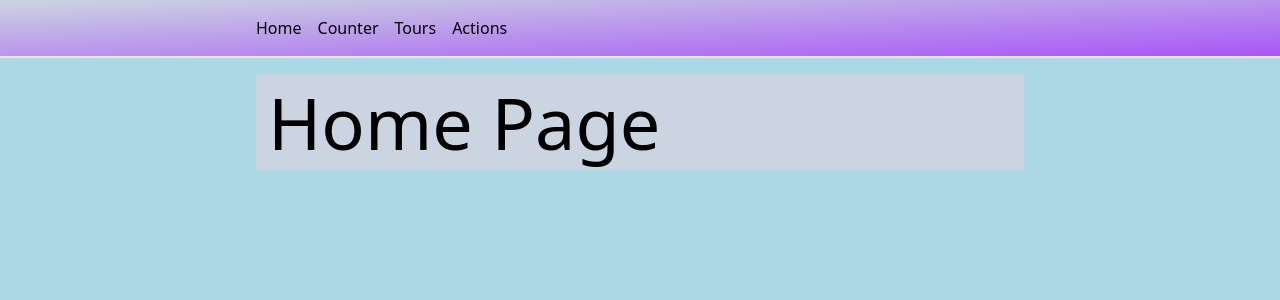
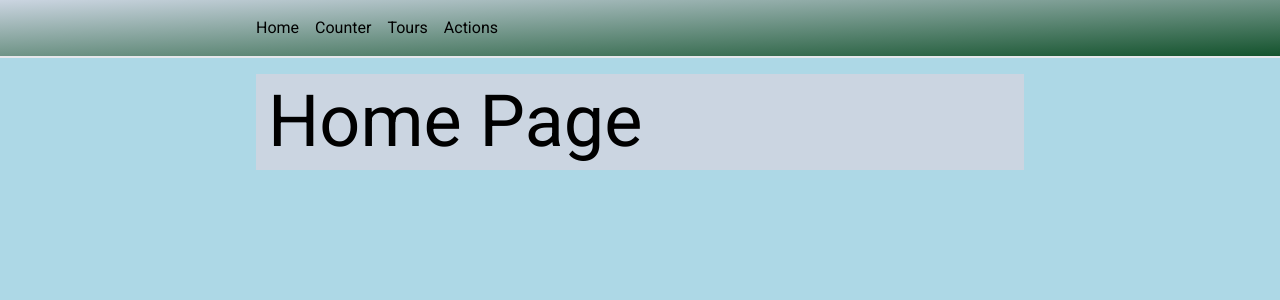
Before and after one commit to akolle/nextjs-tutorial, a Next.js app: page / in a window 1280 px wide. Shown: the top 300 px of the page. Built offline with nearby package versions, Linux system fonts and the light colour scheme.

Commit message:
fonts and update to css to green navbar

```diff
--- a/app/layout.tsx
+++ b/app/layout.tsx
@@ -1,5 +1,10 @@
-import Navbar from '../components/Navbar'
+import Navbar from '@/components/Navbar'
 import './globals.css'
+import { Inter, Inconsolata, Roboto } from 'next/font/google'
+
+const inter = Inter({ subsets: ['cyrillic'] })
+const incon = Inconsolata({ subsets: ['latin'] })
+const roboto = Roboto({ subsets: ['latin'], weight: ['400'] })
 
 export default function RootLayout({
   children,
@@ -8,7 +13,7 @@ export default function RootLayout({
 }) {
   return (
     <html lang="en">
-      <body>
+      <body className={roboto.className}>
         <Navbar />
         <main className="max-w-3xl mx-auto py-4">{children}</main>
       </body>
--- a/components/Navbar.tsx
+++ b/components/Navbar.tsx
@@ -2,29 +2,29 @@ import Link from 'next/link'
 
 function Navbar() {
   return (
-    <nav className=" border-b-2 bg-gradient-to-br from-slate-300 to-purple-500">
+    <nav className=" border-b-2 bg-gradient-to-br from-slate-300 to-green-900">
       <div className="max-w-3xl mx-auto py-4 flex gap-x-4">
         <Link
           href="/"
-          className="transition duration-500 ease-in hover:bg-purple-900 hover:text-yellow-200"
+          className="transition duration-500 ease-in hover:bg-green-900 hover:text-yellow-200"
         >
           Home
         </Link>
         <Link
           href="/counter"
-          className="transition duration-500 ease-in hover:bg-purple-900 hover:text-yellow-200"
+          className="transition duration-500 ease-in hover:bg-green-900 hover:text-yellow-200"
         >
           Counter
         </Link>
         <Link
           href="/tours"
-          className="transition duration-500 ease-in hover:bg-purple-900 hover:text-yellow-200"
+          className="transition duration-500 ease-in hover:bg-green-900 hover:text-yellow-200"
         >
           Tours
         </Link>
         <Link
           href="/actions"
-          className="transition duration-500 ease-in hover:bg-purple-900 hover:text-yellow-200"
+          className="transition duration-500 ease-in hover:bg-green-900 hover:text-yellow-200"
         >
           Actions
         </Link>
```
